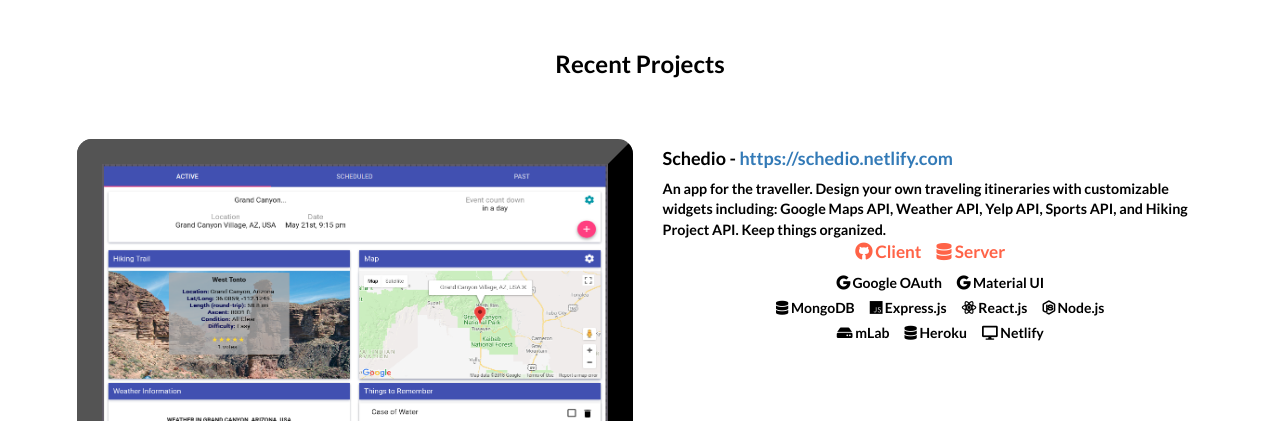
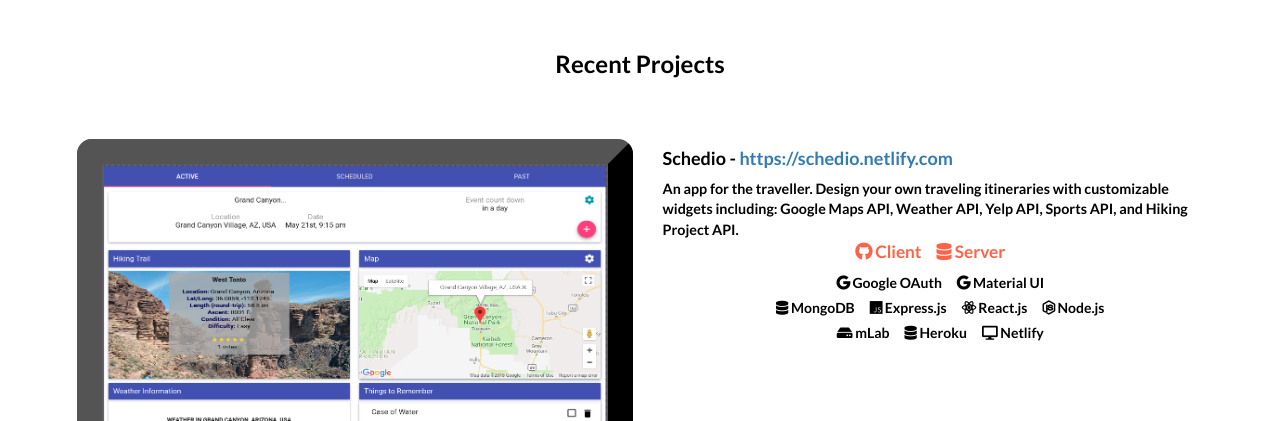
Before and after one commit to mattNat/portfolio-revamp, a React (Create React App) app: page / in a window 1280 px wide. Shown: the part 1100-1521 px from the top of the page. Built offline with nearby package versions, Linux system fonts and the light colour scheme.

Commit message:
add additional tech stack with mobile freindly design

```diff
--- a/src/components/portfolio.js
+++ b/src/components/portfolio.js
@@ -10,7 +10,7 @@ export default function Portfolio() {
       deploy: "https://schedio.netlify.com",
       screenshot: require('../img/schedio.png'),
       title: "Schedio",
-      comment: "An app for the traveller.  Design your own traveling itineraries with customizable widgets including: Google Maps API, Weather API, Yelp API, Sports API, and Hiking Project API.  Keep things organized.",
+      comment: "An app for the traveller.  Design your own traveling itineraries with customizable widgets including: Google Maps API, Weather API, Yelp API, Sports API, and Hiking Project API.",
       client: "https://github.com/thinkful-ei18/schedio-client",
       server: "https://github.com/thinkful-ei18/schedio_server",
       tech:
@@ -96,7 +96,7 @@ export default function Portfolio() {
           <div className="portfolio-input">
             {data.map(item => {
               return (
-                <div key={item.title}>
+                <div className="portfolio-entry" key={item.title}>
                   <PortfolioInput
                     deploy={item.deploy}
                     screenshot={item.screenshot}
--- a/src/styles/portfolio.css
+++ b/src/styles/portfolio.css
@@ -3,6 +3,10 @@ section {
   color: black;
   /* background: url('../img/03295_haleakalaview_1920x1080.jpg') no-repeat center center fixed; */
   background-size: cover;
+}
+
+.portfolio-entry {
+  margin-bottom: 10px;
 }
 
 #below-section {
@@ -123,6 +127,9 @@ section {
 
 .portfolio-bottom {
   text-align: center;
+  -bottom: 5px;
+  /* height: 1000px; */
+  /* background-color: green; */
 }
 
 .portfolio-bottom a {
```
